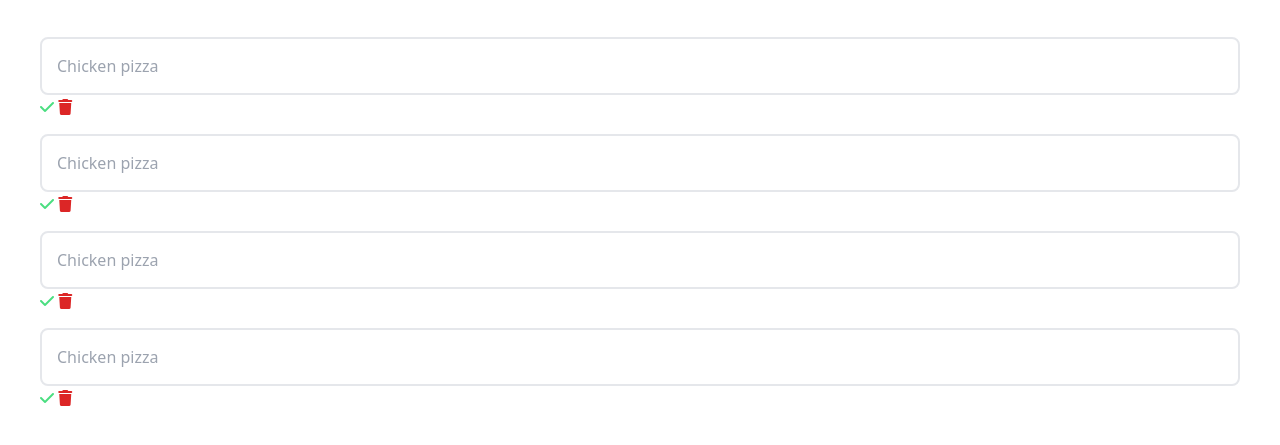
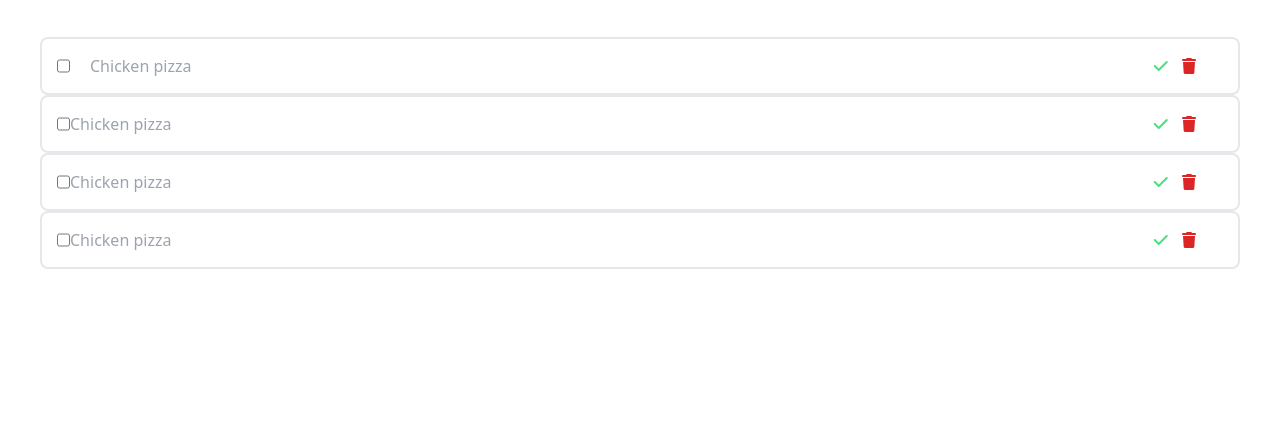
Before and after one commit to Ofallbrains/Tailwind-css-projects, a website: page Html/UI design task/index.html in a window 1280 px wide. Shown: the part 103-548 px from the top of the page. Drawn offline with Linux system fonts and the light colour scheme.

Commit message:
Tailwind css

```diff
--- a/Html/UI design task/index.html
+++ b/Html/UI design task/index.html
@@ -22,15 +22,48 @@
         </div>
     </nav>
 
-        <main class="p-[40px] text-black">
-            <input type="chicken" class="border-2 w-full p-[15px] rounded-lg text-black" placeholder="Chicken pizza">
-            <i class="fa-solid fa-check text-green-400"></i> <i class="fa-solid fa-trash text-red-600"></i> <br>
-            <input type="chicken" class="border-2 w-full p-[15px] rounded-lg mt-[15px]" placeholder="Chicken pizza">
-            <i class="fa-solid fa-check text-green-400"></i> <i class="fa-solid fa-trash text-red-600"></i><br>
-            <input type="chicken" class="border-2 w-full p-[15px] rounded-lg mt-[15px]" placeholder="Chicken pizza">
-            <i class="fa-solid fa-check text-green-400"></i> <i class="fa-solid fa-trash text-red-600"></i><br>
-            <input type="chicken" class="border-2 w-full p-[15px] rounded-lg mt-[15px]" placeholder="Chicken pizza">
-            <i class="fa-solid fa-check text-green-400"></i> <i class="fa-solid fa-trash text-red-600"></i>
+    <main class="p-[40px]">
+        <div class="flex border-2 w-full p-[15px] rounded-lg">
+            <input type="checkbox">
+            <input type="chicken" placeholder="Chicken pizza" class="pl-[20px]">
+            <div class="absolute right-11 mr-[40px] ">
+
+                <i class="fa-solid fa-check text-green-400 pr-[10px]"> </i>
+                <i class="fa-solid fa-trash text-red-600"></i> <br>
+            </div>
+
+        </div>
+        <div class="flex border-2 w-full p-[15px] rounded-lg">
+            <input type="checkbox">
+            <input type="chicken" placeholder="Chicken pizza">
+            <div class="absolute right-11 mr-[40px] ">
+
+                <i class="fa-solid fa-check text-green-400 pr-[10px]"> </i>
+                <i class="fa-solid fa-trash text-red-600"></i> <br>
+            </div>
+
+        </div>
+        <div class="flex border-2 w-full p-[15px] rounded-lg">
+            <input type="checkbox">
+            <input type="chicken" placeholder="Chicken pizza">
+            <div class="absolute right-11 mr-[40px] ">
+
+                <i class="fa-solid fa-check text-green-400 pr-[10px]"> </i>
+                <i class="fa-solid fa-trash text-red-600"></i> <br>
+            </div>
+
+        </div>
+        <div class="flex border-2 w-full p-[15px] rounded-lg">
+            <input type="checkbox">
+            <input type="chicken" placeholder="Chicken pizza">
+            <div class="absolute right-11 mr-[40px] ">
+
+                <i class="fa-solid fa-check text-green-400 pr-[10px]"> </i>
+                <i class="fa-solid fa-trash text-red-600"></i> <br>
+            </div>
+
+        </div>
+
     </main>
 
 
```
Also changed, not shown: Html/UI design task/main.html (added, +29 -0 lines), src/output.css. Lines whose indentation alone changed are shown as unchanged.
